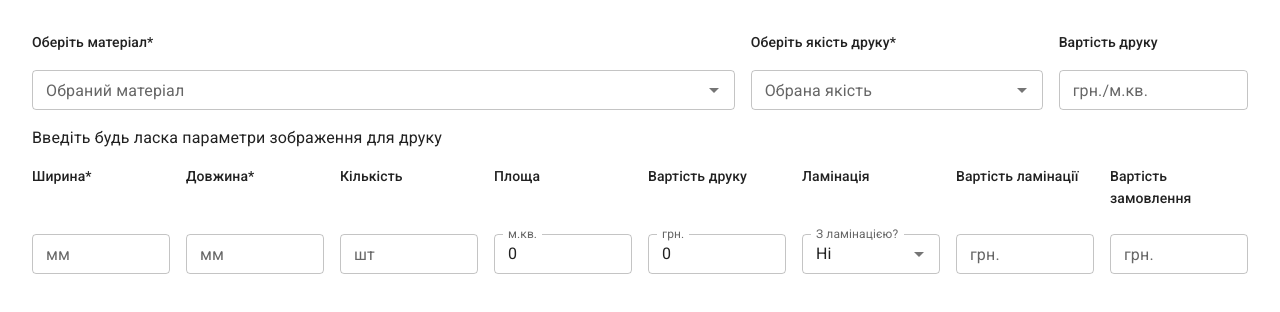
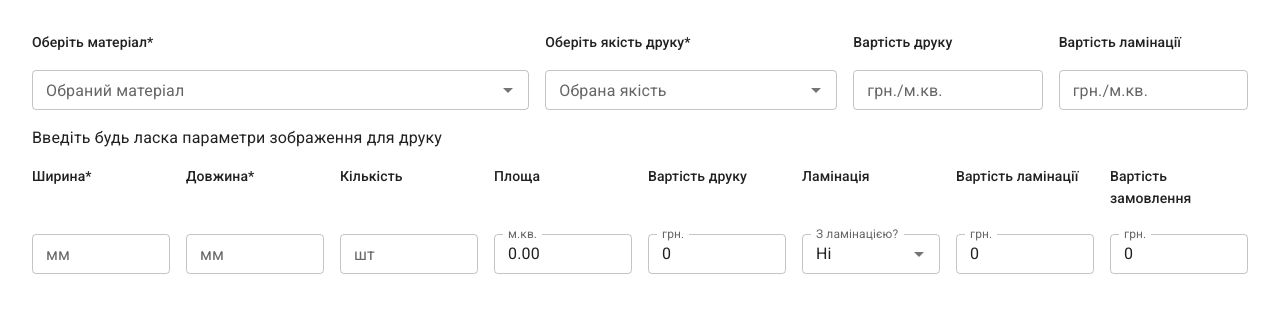
Before and after one commit to ihorchub/print-calculator, a React (Create React App) app: page / in a window 1280 px wide. Shown: the top 312 px of the page. Built offline with nearby package versions, Linux system fonts and the light colour scheme.

Commit message:
add lamination

```diff
--- a/src/App.jsx
+++ b/src/App.jsx
@@ -9,11 +9,12 @@ export const App = () => {
   const [quality, setQuality] = useState([]);
   const [qualityValue, setQualityValue] = useState('');
   const [printingPrice, setPrintingPrice] = useState('');
+  const [laminationPrice, setLaminationPrice] = useState('');
 
   return (
     <Grid container p="32px" gap="16px">
       <Grid item container spacing={2}>
-        <Grid item xs={7}>
+        <Grid item xs={5}>
           <Typography variant="subtitle2">Оберіть матеріал*</Typography>
         </Grid>
         <Grid item xs={3}>
@@ -22,9 +23,12 @@ export const App = () => {
         <Grid item xs={2}>
           <Typography variant="subtitle2">Вартість друку</Typography>
         </Grid>
+        <Grid item xs={2}>
+          <Typography variant="subtitle2">Вартість ламінації</Typography>
+        </Grid>
       </Grid>
       <Grid item container spacing={2}>
-        <Grid item xs={7}>
+        <Grid item xs={5}>
           <Autocomplete
             size="small"
             options={printingPriceOptions}
@@ -34,8 +38,9 @@ export const App = () => {
             )}
             onChange={(_, newValue) => {
               setQuality(newValue.quality);
+              setQualityValue('');
               setPrintingPrice('');
-              setQualityValue('');
+              setLaminationPrice(newValue.lamination_cost);
             }}
           />
         </Grid>
@@ -61,6 +66,15 @@ export const App = () => {
             label="грн./м.кв."
             variant="outlined"
             value={printingPrice}
+          />
+        </Grid>
+        <Grid item xs={2}>
+          <TextField
+            fullWidth
+            size="small"
+            label="грн./м.кв."
+            variant="outlined"
+            value={laminationPrice}
           />
         </Grid>
       </Grid>
@@ -112,7 +126,10 @@ export const App = () => {
         </Grid>
       </Grid>
       <Grid item>
-        <OneElement price={printingPrice} />
+        <OneElement
+          printingPrice={printingPrice}
+          laminationPrice={laminationPrice}
+        />
       </Grid>
     </Grid>
   );
--- a/src/components/OneElement/OneElement.js
+++ b/src/components/OneElement/OneElement.js
@@ -1,22 +1,43 @@
 import { Grid, TextField, Autocomplete } from '@mui/material';
 import { useState, useEffect } from 'react';
 
-export const OneElement = ({ price }) => {
-  const [isLamination, setIsLamination] = useState('Ні');
+export const OneElement = ({ printingPrice, laminationPrice }) => {
   const [width, setWidth] = useState('');
   const [height, setHeight] = useState('');
   const [count, setCount] = useState('');
   const [sqrt, setSqrt] = useState('');
   const [printCost, setPrintCost] = useState('');
+  const [isLamination, setIsLamination] = useState('Ні');
+  const [laminationCost, setLaminationCost] = useState('');
+  const [orderPrice, setOrderPrice] = useState('');
 
   useEffect(() => {
-    const itemSqrt = () =>
+    const itemSqrt =
       (Number(width) / 1000) * (Number(height) / 1000) * Number(count);
+    const calculatePrintCost = sqrt * printingPrice;
+    const calculateLamination = sqrt * laminationPrice;
 
-    const calculatePrintCost = () => sqrt * price;
-    setSqrt(itemSqrt());
-    setPrintCost(calculatePrintCost());
-  }, [width, height, count, sqrt, price]);
+    setSqrt(itemSqrt.toFixed(2));
+    setPrintCost(calculatePrintCost.toFixed(0));
+
+    if (isLamination === 'Так') {
+      setLaminationCost(calculateLamination.toFixed(0));
+    } else {
+      setLaminationCost('0');
+    }
+
+    setOrderPrice(Number(printCost) + Number(laminationCost));
+  }, [
+    width,
+    height,
+    count,
+    sqrt,
+    printingPrice,
+    laminationPrice,
+    printCost,
+    laminationCost,
+    isLamination,
+  ]);
 
   return (
     <Grid container spacing={2} columns={8}>
@@ -73,14 +94,23 @@ export const OneElement = ({ price }) => {
           renderInput={params => (
             <TextField {...params} label="З ламінацією?" />
           )}
-          // onChange={(_, newValue) => {setPrintingPrice(newValue.price);}}
         />
       </Grid>
       <Grid item xs={1}>
-        <TextField size="small" label="грн." variant="outlined" />
+        <TextField
+          size="small"
+          label="грн."
+          variant="outlined"
+          value={laminationCost}
+        />
       </Grid>
       <Grid item xs={1}>
-        <TextField size="small" label="грн." variant="outlined" />
+        <TextField
+          size="small"
+          label="грн."
+          variant="outlined"
+          value={orderPrice}
+        />
       </Grid>
     </Grid>
   );
--- a/src/helpers/printingPrice.js
+++ b/src/helpers/printingPrice.js
@@ -9,6 +9,7 @@ export const printingPriceOptions = [
       { label: 'standart1440', price: '190' },
       { label: 'top1440', price: '245' },
     ],
+    lamination_cost: '110',
   },
   {
     id: '2',
@@ -20,6 +21,7 @@ export const printingPriceOptions = [
       { label: 'standart1440', price: '210' },
       { label: 'top1440', price: '265' },
     ],
+    lamination_cost: '110',
   },
   {
     id: '3',
@@ -31,6 +33,7 @@ export const printingPriceOptions = [
       { label: 'standart1440', price: '205' },
       { label: 'top1440', price: '260' },
     ],
+    lamination_cost: '110',
   },
   {
     id: '4',
@@ -42,6 +45,7 @@ export const printingPriceOptions = [
       { label: 'standart1440', price: '220' },
       { label: 'top1440', price: '275' },
     ],
+    lamination_cost: '110',
   },
   {
     id: '5',
@@ -53,6 +57,7 @@ export const printingPriceOptions = [
       { label: 'standart1440', price: '250' },
       { label: 'top1440', price: '305' },
     ],
+    lamination_cost: '110',
   },
   {
     id: '6',
@@ -64,6 +69,7 @@ export const printingPriceOptions = [
       { label: 'standart1440', price: '185' },
       { label: 'top1440', price: '240' },
     ],
+    lamination_cost: '110',
   },
   {
     id: '7',
@@ -75,6 +81,7 @@ export const printingPriceOptions = [
       { label: 'standart1440', price: '210' },
       { label: 'top1440', price: '265' },
     ],
+    lamination_cost: '110',
   },
   {
     id: '8',
@@ -86,6 +93,7 @@ export const printingPriceOptions = [
       { label: 'standart1440', price: '320' },
       { label: 'top1440', price: '375' },
     ],
+    lamination_cost: '110',
   },
   {
     id: '9',
@@ -97,6 +105,7 @@ export const printingPriceOptions = [
       { label: 'standart1440', price: '450' },
       { label: 'top1440', price: '505' },
     ],
+    lamination_cost: '110',
   },
   {
     id: '10',
@@ -108,6 +117,7 @@ export const printingPriceOptions = [
       { label: 'standart1440', price: '245' },
       { label: 'top1440', price: '300' },
     ],
+    lamination_cost: '110',
   },
   {
     id: '11',
@@ -119,6 +129,7 @@ export const printingPriceOptions = [
       { label: 'standart1440', price: '130' },
       { label: 'top1440', price: '185' },
     ],
+    lamination_cost: '110',
   },
   {
     id: '12',
@@ -130,6 +141,7 @@ export const printingPriceOptions = [
       { label: 'standart1440', price: '115' },
       { label: 'top1440', price: '170' },
     ],
+    lamination_cost: '110',
   },
   {
     id: '13',
@@ -141,6 +153,7 @@ export const printingPriceOptions = [
       { label: 'standart1440', price: '465' },
       { label: 'top1440', price: '520' },
     ],
+    lamination_cost: '110',
   },
   {
     id: '14',
@@ -152,5 +165,6 @@ export const printingPriceOptions = [
       { label: 'standart1440', price: '115' },
       { label: 'top1440', price: '170' },
     ],
+    lamination_cost: '110',
   },
 ];
```
